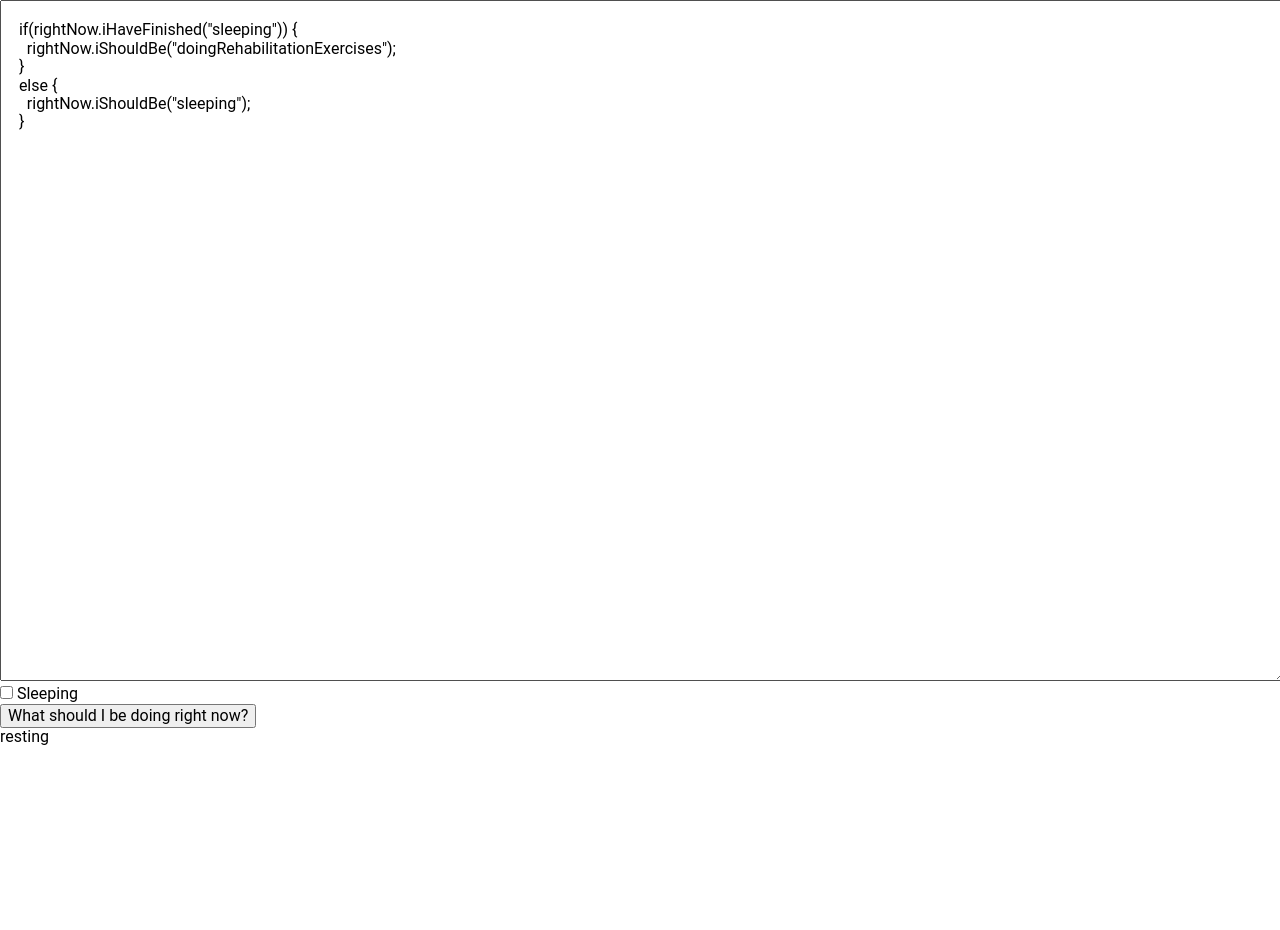
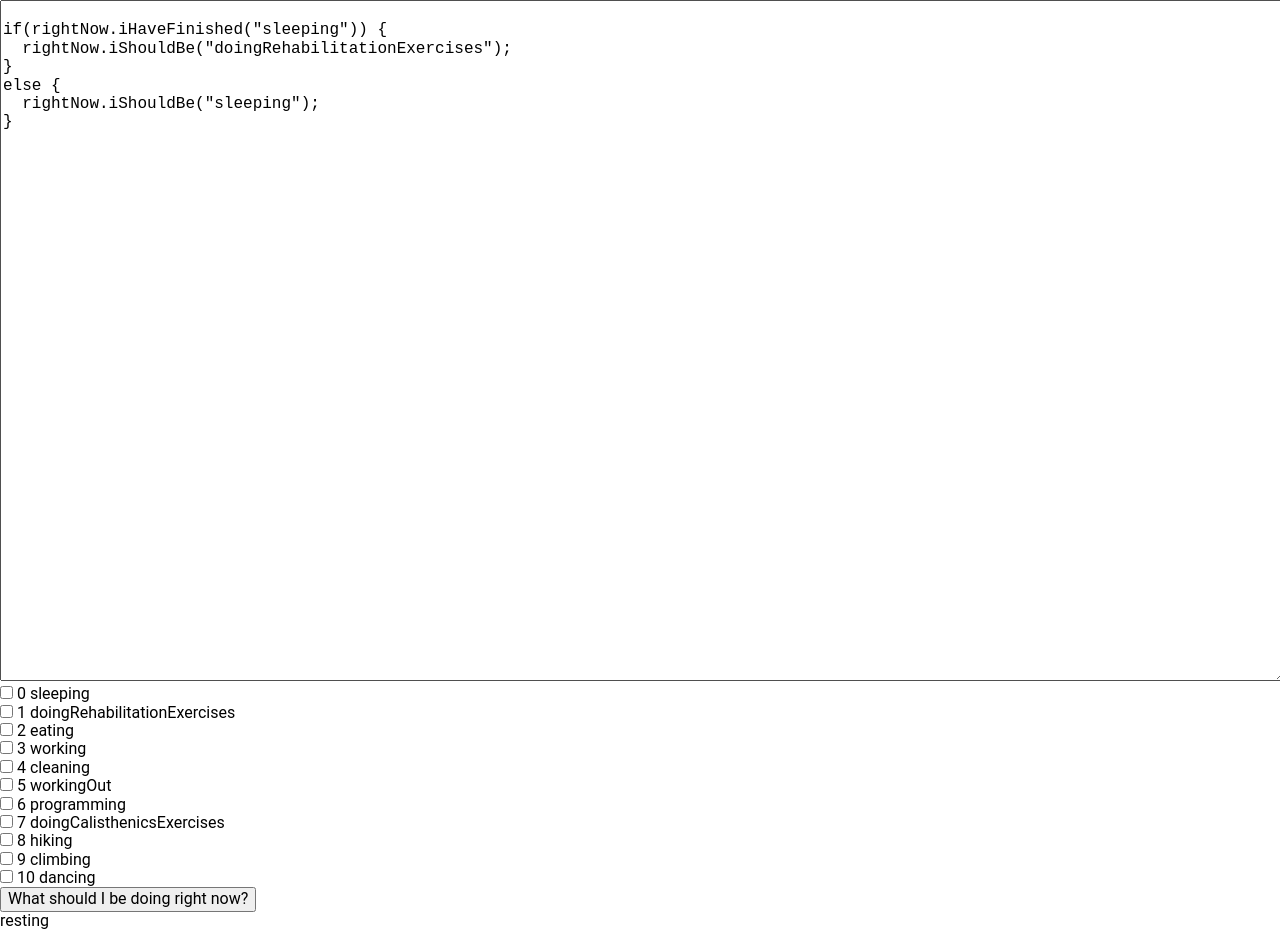
Before and after one commit to Jinjinov/what-should-i-be-doing-right-now, a plain HTML site: page index.html in a window 1280 px wide. Before the commit the page ends 800 px from the top, so only its background shows below. Drawn offline with nearby package versions, Linux system fonts and the light colour scheme.

Commit message:
changed font

```diff
--- a/index.css
+++ b/index.css
@@ -5,6 +5,7 @@ body {
 textarea {
     width: 100%;
     padding-bottom: 50%;
+    font-family: 'Courier New', Courier, monospace;
 }
 
 /*
--- a/index.html
+++ b/index.html
@@ -25,9 +25,9 @@
       <div>
         <textarea v-model="theInstructions" placeholder="add multiple lines"></textarea>
       </div>
-      <div>
-        <input type="checkbox" id="sleeping" v-model="tasks.sleeping">
-        <label for="sleeping">Sleeping</label>
+      <div v-for="(value, key, index) in tasks" :key="index">
+        <input type="checkbox" :id="key" v-model="tasks[key]">
+        <label :for="key">{{ index }} {{ key }}</label>
       </div>
       <div>
         <button v-on:click="theFunction()">What should I be doing right now?</button>
```
Also changed, not shown: index.js (indentation only).
